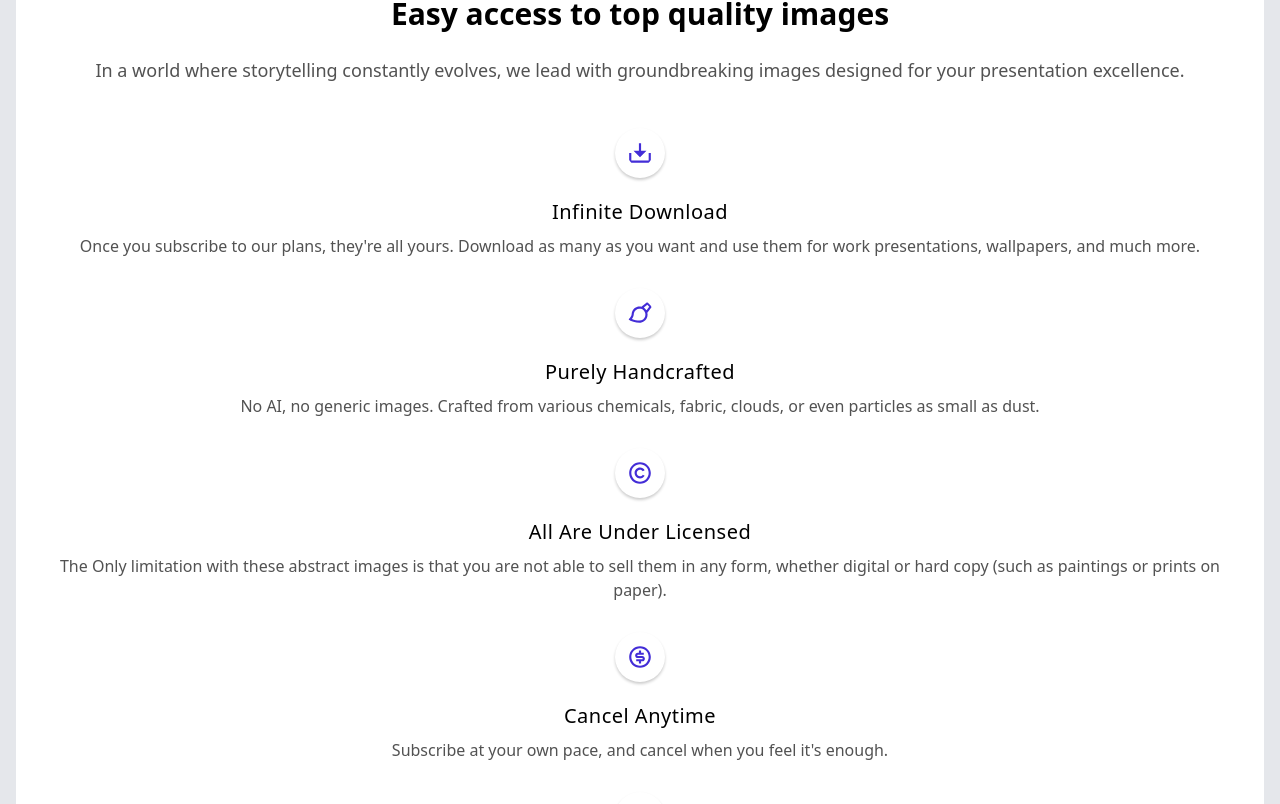
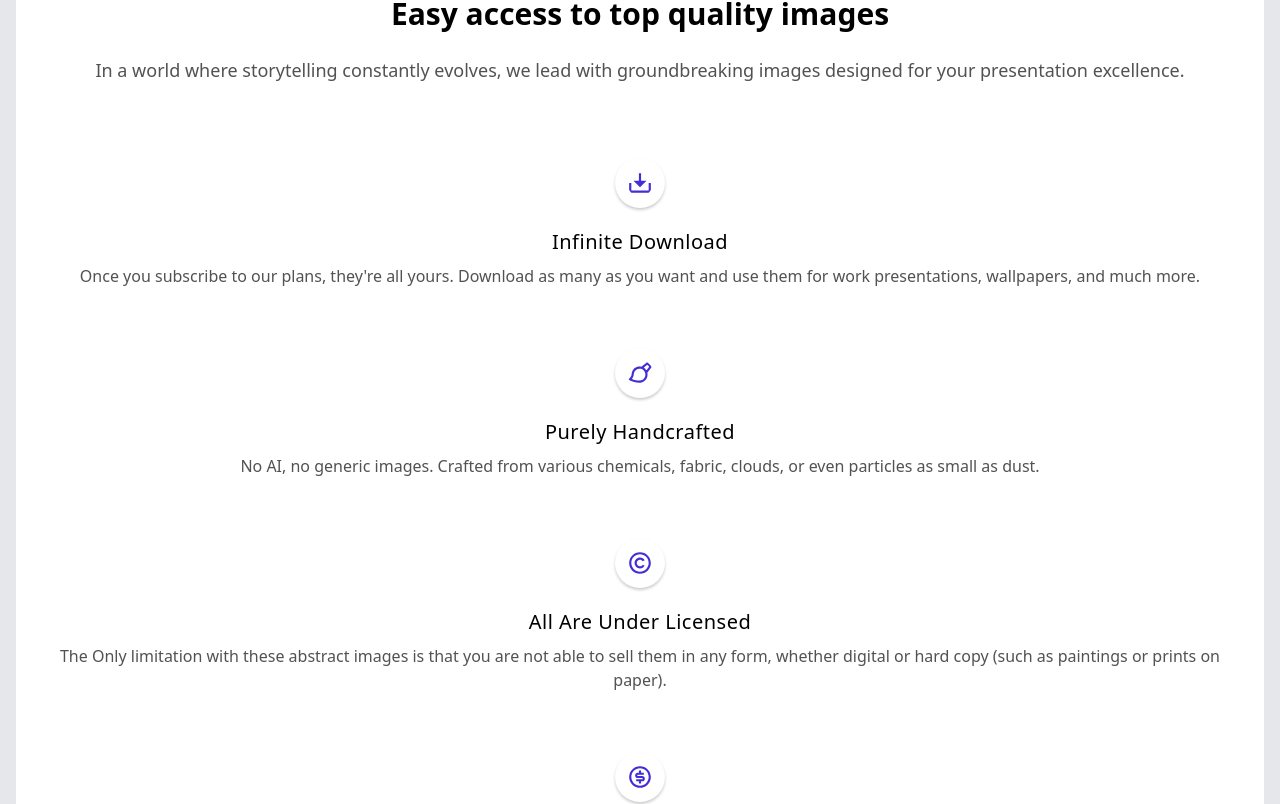
Before and after one commit to Ah-Ibrahim/Marketing-landing-page, a React (Vite) app: page / in a window 1280 px wide. Shown: the part 993-1797 px from the top of the page. Built offline with nearby package versions, Linux system fonts and the light colour scheme; a web font is replaced by a local one.

Commit message:
Refactored data provided to LandingPage using context

```diff
--- a/src/components/MainFeatures.tsx
+++ b/src/components/MainFeatures.tsx
@@ -1,8 +1,15 @@
-import data from '../data/data.json';
+import { useContext } from 'react';
+import { PageContext } from '../context/PageContext';
 
 function MainFeatures() {
-    const items = data['mainFeatures'].map((feature, index) => (
-        <div className="text-center" key={index}>
+    const context = useContext(PageContext);
+
+    if (!context) throw new Error('Context for MainFeatures is null!');
+
+    const { mainFeatures } = context;
+
+    const items = mainFeatures.map((feature, index) => (
+        <div className="py-7.5 text-center transition-transform" key={index}>
             <img
                 className="feature-icon mx-auto mb-5"
                 src={feature.iconSvgSrc}
@@ -28,7 +35,7 @@ function MainFeatures() {
                     excellence.
                 </p>
             </div>
-            <div className="grid gap-y-7.5">{items}</div>
+            <div className="grid">{items}</div>
         </section>
     );
 }
--- a/src/components/Marquee.tsx
+++ b/src/components/Marquee.tsx
@@ -1,7 +1,14 @@
-import data from '../data/data.json';
+import { useContext } from 'react';
+import { PageContext } from '../context/PageContext';
 
 function Marquee() {
-    const items = data['teamsLogoSrc'].map((srcObj, index) => (
+    const context = useContext(PageContext);
+
+    if (!context) throw new Error('Context for Marquee is null!');
+
+    const { teamsLogoSrc } = context;
+
+    const items = teamsLogoSrc.map((srcObj, index) => (
         <img
             key={`logo-${index}`}
             src={srcObj.src}
--- /dev/null
+++ b/src/context/PageContext.tsx
@@ -0,0 +1,13 @@
+import { createContext } from 'react';
+
+interface PageContextType {
+    teamsLogoSrc: { src: string }[];
+    mainFeatures: {
+        iconSvgSrc: string;
+        iconAlt: string;
+        title: string;
+        description: string;
+    }[];
+}
+
+export const PageContext = createContext<PageContextType | null>(null);
--- a/src/pages/LandingPage.tsx
+++ b/src/pages/LandingPage.tsx
@@ -3,15 +3,19 @@ import PageDetails from '../components/PageDetails';
 import HeroSection from '../components/HeroSection';
 import Marquee from '../components/Marquee';
 import MainFeatures from '../components/MainFeatures';
+import data from '../data/data.json';
+import { PageContext } from '../context/PageContext';
 
 function LandingPage() {
     return (
         <div className="bg-bg-secondary page-layout p-4">
             <NavBar />
             <PageDetails>
-                <HeroSection />
-                <Marquee />
-                <MainFeatures />
+                <PageContext value={data}>
+                    <HeroSection />
+                    <Marquee />
+                    <MainFeatures />
+                </PageContext>
             </PageDetails>
         </div>
     );
```
